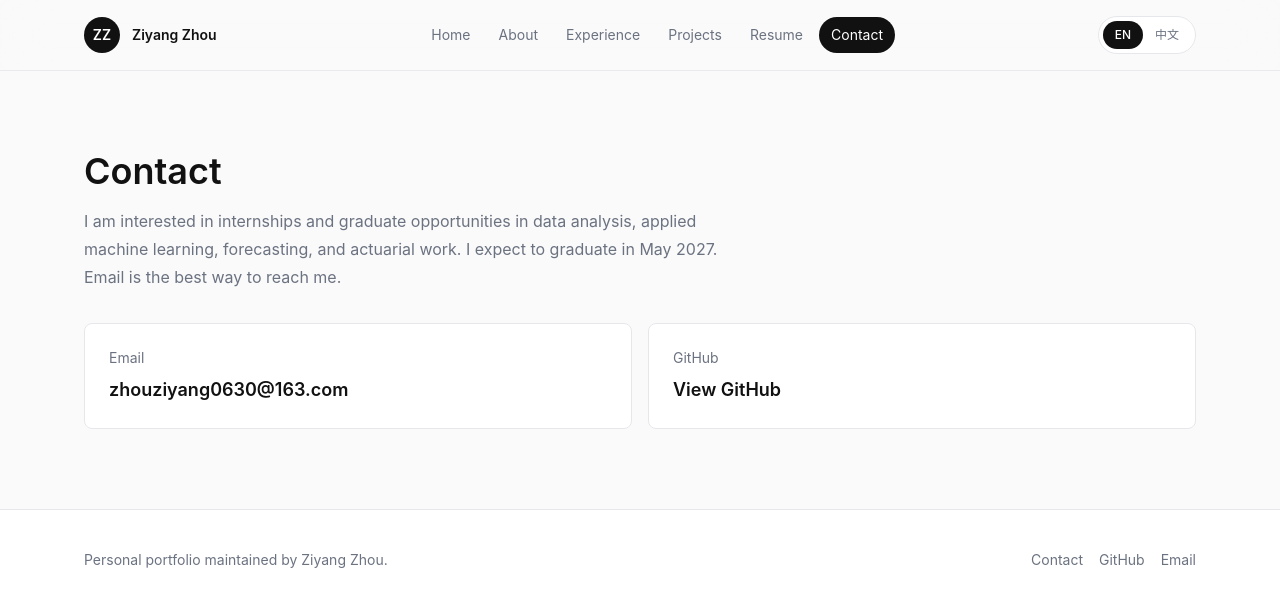
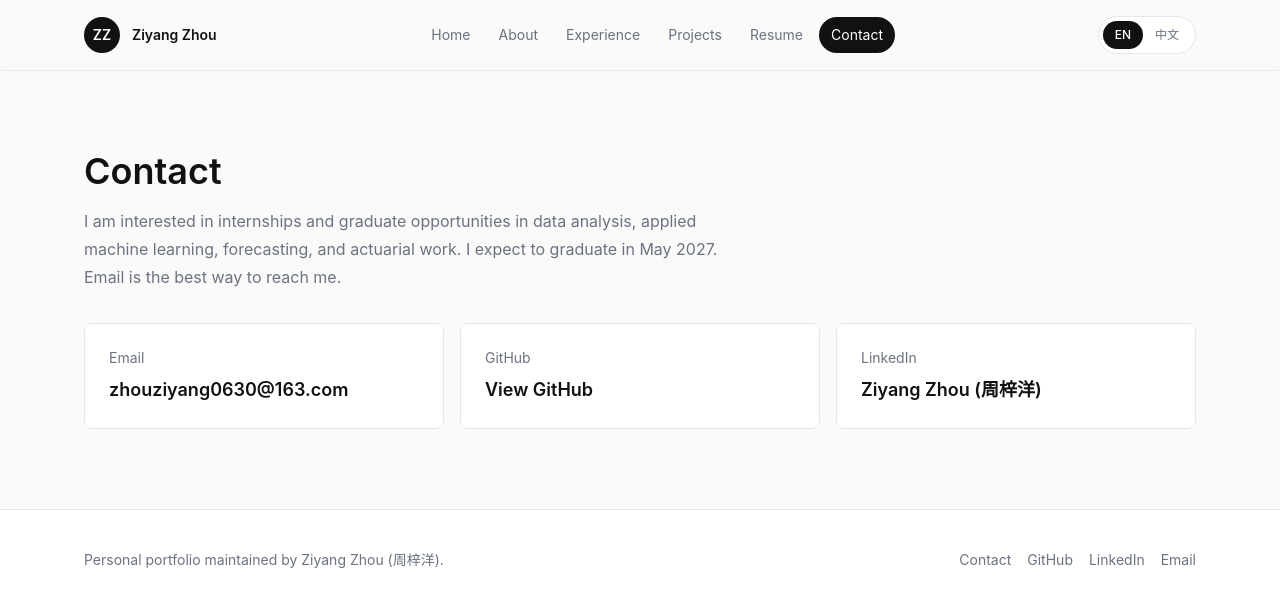
Before and after one commit to Asdzzyandzzy/ZiyangZhou_me_Website, a Next.js app: page /contact in a window 1280 px wide. Shown: the top 606 px of the page. Built offline with nearby package versions, Linux system fonts and the light colour scheme.

Commit message:
Connect bilingual identity across website and public profiles

```diff
--- a/app/about/layout.tsx
+++ b/app/about/layout.tsx
@@ -1,12 +1,13 @@
 import type { ReactNode } from "react";
 import { pageMetadata } from "@/lib/metadata";
+import { ProfilePageStructuredData } from "@/components/SiteStructuredData";
 
 export const metadata = pageMetadata(
   "About",
-  "About Ziyang Zhou, a UBC Statistics student with forecasting and actuarial internship experience and projects in applied machine learning.",
+  "About Ziyang Zhou (周梓洋), a Statistics student at the University of British Columbia (UBC), with forecasting and actuarial internship experience.",
   "/about/"
 );
 
 export default function PageLayout({ children }: { children: ReactNode }) {
-  return children;
+  return <><ProfilePageStructuredData />{children}</>;
 }
--- a/app/contact/page.tsx
+++ b/app/contact/page.tsx
@@ -4,7 +4,7 @@ import { ContactLinks } from "@/components/ContactLinks";
 import { Section } from "@/components/Section";
 import { useLanguage } from "@/components/LanguageProvider";
 
-// 联系页：只展示邮箱和 GitHub，不展示手机号和微信。
+// 联系页：展示邮箱、GitHub 和 LinkedIn，不展示手机号和微信。
 export default function ContactPage() {
   const { t } = useLanguage();
 
--- a/app/layout.tsx
+++ b/app/layout.tsx
@@ -12,7 +12,7 @@ export const metadata: Metadata = {
   metadataBase: new URL(links.domain),
   title: {
     default: "Ziyang Zhou (周梓洋) | UBC Statistics, Data Analysis & ML",
-    template: "%s | Ziyang Zhou"
+    template: "%s | Ziyang Zhou (周梓洋)"
   },
   description:
     "Ziyang Zhou (周梓洋), UBC Statistics student graduating in 2027. Forecasting and actuarial internships, machine learning projects, and AI-assisted tools.",
@@ -25,7 +25,7 @@ export const metadata: Metadata = {
   alternates: {
     canonical: "/"
   },
-  authors: [{ name: "Ziyang Zhou", url: links.domain }],
+  authors: [{ name: "Ziyang Zhou (周梓洋)", url: links.domain }],
   openGraph: {
     title: "Ziyang Zhou (周梓洋) | UBC Statistics, Data Analysis & ML",
     description:
--- a/components/ContactLinks.tsx
+++ b/components/ContactLinks.tsx
@@ -1,14 +1,15 @@
 "use client";
 
 import { links } from "@/content/links";
+import { profile } from "@/content/profile";
 import { useLanguage } from "@/components/LanguageProvider";
 
-// 联系方式组件：目前只放邮箱和 GitHub，不展示手机号/微信。
+// 公开联系方式与个人主页；不展示手机号或微信。
 export function ContactLinks() {
   const { t } = useLanguage();
 
   return (
-    <div className="grid gap-4 md:grid-cols-2">
+    <div className="grid gap-4 md:grid-cols-2 lg:grid-cols-3">
       <a
         className="min-w-0 rounded-lg border border-line bg-white p-6 transition duration-300 hover:-translate-y-1 hover:border-ink hover:shadow-soft"
         href={`mailto:${links.email}`}
@@ -20,11 +21,20 @@ export function ContactLinks() {
         className="rounded-lg border border-line bg-white p-6 transition duration-300 hover:-translate-y-1 hover:border-ink hover:shadow-soft"
         href={links.github}
         target="_blank"
-        rel="noreferrer"
+        rel="me noreferrer"
       >
         <p className="text-sm text-muted">GitHub</p>
         <p className="mt-2 text-lg font-semibold text-ink">{t("actions.viewGithub")}</p>
       </a>
+      <a
+        className="rounded-lg border border-line bg-white p-6 transition duration-300 hover:-translate-y-1 hover:border-ink hover:shadow-soft"
+        href={links.linkedin}
+        target="_blank"
+        rel="me noreferrer"
+      >
+        <p className="text-sm text-muted">LinkedIn</p>
+        <p className="mt-2 text-lg font-semibold text-ink">{profile.name} ({profile.chineseName})</p>
+      </a>
     </div>
   );
 }
--- a/components/Footer.tsx
+++ b/components/Footer.tsx
@@ -20,9 +20,17 @@ export function Footer() {
             className="transition hover:text-ink"
             href={links.github}
             target="_blank"
-            rel="noreferrer"
+            rel="me noreferrer"
           >
             GitHub
+          </a>
+          <a
+            className="transition hover:text-ink"
+            href={links.linkedin}
+            target="_blank"
+            rel="me noreferrer"
+          >
+            LinkedIn
           </a>
           <a className="transition hover:text-ink" href={`mailto:${links.email}`}>
             {t("labels.email")}
--- a/components/SiteStructuredData.tsx
+++ b/components/SiteStructuredData.tsx
@@ -5,8 +5,6 @@ import { profile } from "@/content/profile";
 export function SiteStructuredData() {
   const home = new URL("/", links.domain).toString();
   const personId = `${home}#person`;
-  const githubProfile = new URL(links.github);
-  githubProfile.search = "";
 
   const data = {
     "@context": "https://schema.org",
@@ -15,7 +13,7 @@ export function SiteStructuredData() {
         "@type": "WebSite",
         "@id": `${home}#website`,
         url: home,
-        name: "Ziyang Zhou",
+        name: `${profile.name} (${profile.chineseName})`,
         alternateName: ["周梓洋", "ZiyangZhou.me"],
         publisher: { "@id": personId }
       },
@@ -23,11 +21,21 @@ export function SiteStructuredData() {
         "@type": "Person",
         "@id": personId,
         name: profile.name,
-        alternateName: profile.chineseName,
+        alternateName: [profile.chineseName, "Asdzzyandzzy"],
+        givenName: "Ziyang",
+        familyName: "Zhou",
         url: home,
         image: new URL("/images/profile.jpg", home).toString(),
-        description: profile.role.en,
-        sameAs: [githubProfile.toString()]
+        description:
+          "Ziyang Zhou (周梓洋), a Statistics student at the University of British Columbia (UBC), expecting to graduate in May 2027.",
+        affiliation: {
+          "@type": "CollegeOrUniversity",
+          name: "University of British Columbia",
+          alternateName: ["UBC", "英属哥伦比亚大学"],
+          url: "https://www.ubc.ca/"
+        },
+        sameAs: [links.github, links.linkedin],
+        mainEntityOfPage: new URL("/about/", home).toString()
       }
     ]
   };
@@ -39,3 +47,25 @@ export function SiteStructuredData() {
     />
   );
 }
+
+// The About page describes the same Person defined in the root layout's graph.
+export function ProfilePageStructuredData() {
+  const home = new URL("/", links.domain).toString();
+  const about = new URL("/about/", home).toString();
+  const data = {
+    "@context": "https://schema.org",
+    "@type": "ProfilePage",
+    "@id": `${about}#profile`,
+    url: about,
+    name: `About ${profile.name} (${profile.chineseName})`,
+    isPartOf: { "@id": `${home}#website` },
+    mainEntity: { "@id": `${home}#person` }
+  };
+
+  return (
+    <script
+      type="application/ld+json"
+      dangerouslySetInnerHTML={{ __html: JSON.stringify(data).replace(/</g, "\\u003c") }}
+    />
+  );
+}
--- a/content/links.ts
+++ b/content/links.ts
@@ -1,7 +1,8 @@
 // 这里管理外部链接和联系方式。以后换邮箱、GitHub、LinkedIn，改这里即可。
 export const links = {
   email: "zhouziyang0630@163.com",
-  github: "https://github.com/Asdzzyandzzy?tab=repositories",
+  github: "https://github.com/Asdzzyandzzy",
+  linkedin: "https://www.linkedin.com/in/ziyang-zhou-a9a16a391/",
   resume: "/resume/ziyang-zhou-cv.pdf",
   domain: "https://ziyangzhou.me"
 };
--- a/content/profile.ts
+++ b/content/profile.ts
@@ -14,12 +14,12 @@ export const profile = {
   } satisfies LocalizedText,
   about: {
     en: [
-      "I study Statistics at the University of British Columbia and expect to graduate in May 2027. I enjoy working through a data problem from the first messy table to a result that someone else can understand and use.",
+      "I'm Ziyang Zhou (周梓洋), a Statistics student at the University of British Columbia (UBC), expecting to graduate in May 2027. I enjoy working through a data problem from the first messy table to a result that someone else can understand and use.",
       "In 2026, I worked on electricity consumption forecasting at Shusheng Data and insurance pricing support at Guangbo. These internships gave me practice with data preparation, feature selection, model comparison, and explaining results in a business setting.",
       "My personal work includes ML competitions, a local coding assistant, and a Chinese fiction generation workflow. I use AI tools to help implement and iterate on many of these projects, with particular attention to the problem, the workflow, and how to check the output. I wrote my CPSC 330 machine-learning coursework and CPSC 221 data-structure labs myself."
     ],
     zh: [
-      "我就读于英属哥伦比亚大学统计学专业，预计 2027 年 5 月毕业。我喜欢从整理一张杂乱的数据表开始，逐步把问题分析清楚，再把结果解释给需要使用它的人。",
+      "我是周梓洋（Ziyang Zhou），就读于英属哥伦比亚大学（UBC）统计学专业，预计 2027 年 5 月毕业。我喜欢从整理一张杂乱的数据表开始，逐步把问题分析清楚，再把结果解释给需要使用它的人。",
       "2026 年，我在数升数据参与用电量预测，在光博参与保险定价支持工作。这两段实习让我把数据整理、特征筛选和模型比较用到了实际业务中，也练习了如何向他人说明分析结果。",
       "课外项目包括机器学习比赛、本地编程助手和中文小说生成流程。其中不少项目使用 AI 辅助实现和迭代，我重点关注问题定义、使用流程和结果检查。CPSC 330 机器学习课程作业与 CPSC 221 数据结构实验由我独立编写。"
     ]
--- a/content/translations.ts
+++ b/content/translations.ts
@@ -91,7 +91,7 @@ export const translations = {
         "I am interested in internships and graduate opportunities in data analysis, applied machine learning, forecasting, and actuarial work. I expect to graduate in May 2027. Email is the best way to reach me."
     },
     footer: {
-      line: "Personal portfolio maintained by Ziyang Zhou."
+      line: "Personal portfolio maintained by Ziyang Zhou (周梓洋)."
     }
   },
   zh: {
@@ -184,7 +184,7 @@ export const translations = {
         "我关注数据分析、应用机器学习、预测建模和精算方向的实习与应届机会，预计 2027 年 5 月毕业。欢迎通过邮箱联系我。"
     },
     footer: {
-      line: "周梓洋维护的个人项目作品集。"
+      line: "周梓洋（Ziyang Zhou）维护的个人项目作品集。"
     }
   }
 } as const;
--- a/lib/metadata.ts
+++ b/lib/metadata.ts
@@ -12,16 +12,16 @@ export function pageMetadata(
     description,
     alternates: { canonical: path },
     openGraph: {
-      title: `${title} | Ziyang Zhou`,
+      title: `${title} | Ziyang Zhou (周梓洋)`,
       description,
       url: new URL(path, links.domain),
       siteName: "ZiyangZhou.me",
       type,
-      images: [{ url: "/images/profile.jpg", alt: "Ziyang Zhou" }]
+      images: [{ url: "/images/profile.jpg", alt: "Ziyang Zhou (周梓洋)" }]
     },
     twitter: {
       card: "summary_large_image",
-      title: `${title} | Ziyang Zhou`,
+      title: `${title} | Ziyang Zhou (周梓洋)`,
       description,
       images: ["/images/profile.jpg"]
     }
```
